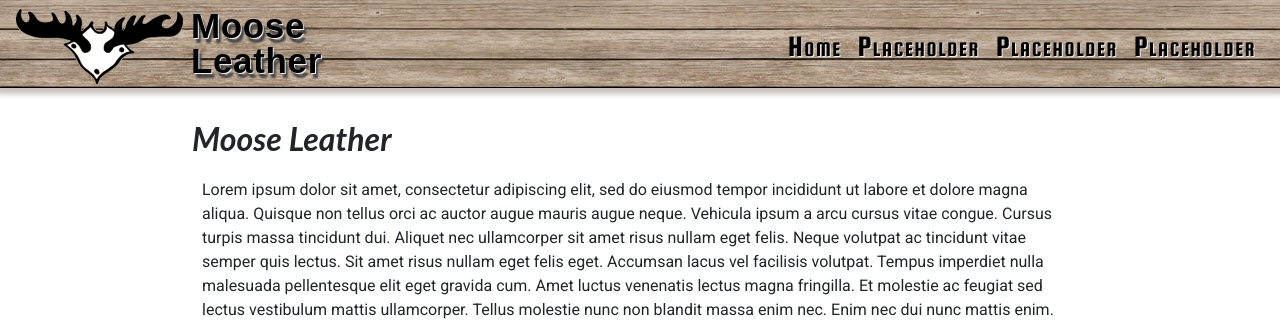
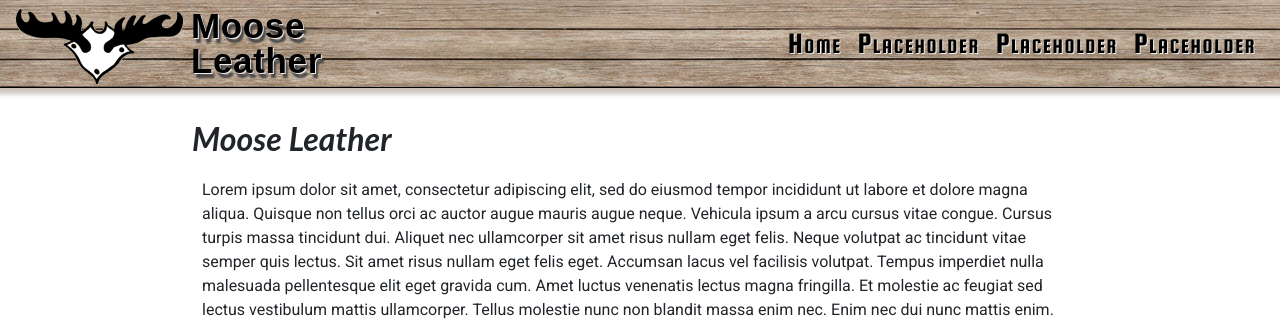
Before and after one commit to swendt57/moose_leather_project, a Django app: page / in a window 1280 px wide. Shown: the top 323 px of the page. Run offline with Django 3.2, Linux system fonts and the light colour scheme; some libraries are stand-ins or nearby versions; some web fonts are replaced.

Commit message:
a few more adjustments to the look and feel

```diff
--- a/static/css/style.css
+++ b/static/css/style.css
@@ -119,13 +119,6 @@ p {
     top: 29px;
 }
 
-.nav-text {
-    font-family: "Squada One", sans-serif;
-    font-size: 24px;
-    font-variant: small-caps;
-    letter-spacing: .1rem;
-}
-
 /* BS OR */
 .navbar {
     height: 80px;
@@ -142,9 +135,12 @@ a.navbar-brand {
 
 /* BS OR */
 a.nav-link {
+    font-family: "Squada One", sans-serif;
+    font-size: 24px;
+    font-variant: small-caps;
+    letter-spacing: .1rem;
+    text-shadow: 1px 1px 0 #eee;
     color: black;
-    text-shadow: 1px 1px 0 #eee;
-
 }
 
 a.nav-link:hover {
@@ -185,7 +181,7 @@ a.nav-link:hover {
         top: 32px;
     }
 
-    .nav-text {
+    a.nav-link {
         font-size: 27px;
     }
 
@@ -216,13 +212,16 @@ a.nav-link:hover {
         top: 35px;
     }
 
-    .nav-text {
-        font-size: 30px;
+    /* BS OR */
+    .navbar {
+        height: 93px;
     }
 
     /* BS OR */
-    .navbar {
-        height: 93px;
+    a.nav-link {
+        font-size: 30px;
+        /* moves navigation up off of "wood seam" on large screens*/
+        margin-bottom: 7px;
     }
 
 }
--- a/templates/base.html
+++ b/templates/base.html
@@ -47,20 +47,16 @@
 
                 <ul class="nav navbar-nav text-right">
                     <li class="nav-item">
-                        <a class="nav-link" href="{% url 'index' %}"><span class="home"><span
-                                class="nav-text">Home</span></span></a>
+                        <a class="nav-link" href="{% url 'index' %}"><span class="home">Home</span></a>
                     </li>
                     <li class="nav-item">
-                        <a class="nav-link" href="#"><span class="top-ten"><span
-                                class="nav-text">Placeholder</span></span></a>
+                        <a class="nav-link" href="#"><span class="top-ten">Placeholder</span></a>
                     </li>
                     <li class="nav-item">
-                        <a class="nav-link" href="#"><span class="comparisons"><span
-                                class="nav-text">Placeholder</span></span></a>
+                        <a class="nav-link" href="#"><span class="comparisons">Placeholder</span></a>
                     </li>
                     <li class="nav-item">
-                        <a class="nav-link" href="#"><span class="maps"><span
-                                class="nav-text">Placeholder</span></span></a>
+                        <a class="nav-link" href="#"><span class="maps">Placeholder</span></a>
                     </li>
 
                 </ul>
```
